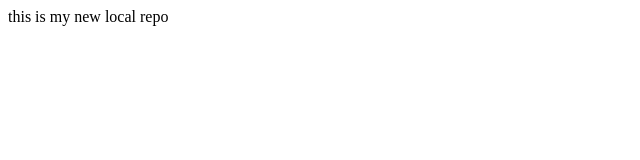
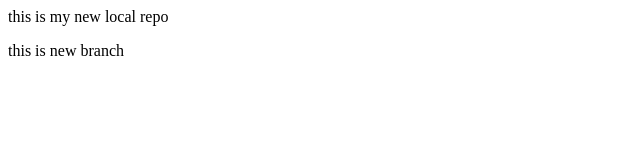
Before and after one commit to aditi-modi02/localrepo, a plain HTML site: page localrepo/index.html in a window 1280 px wide. Shown: the whole page, without its empty margins (0-640 px from the left). Drawn offline with Linux system fonts and the light colour scheme.

Commit message:
Add new feature

```diff
--- a/localrepo/index.html
+++ b/localrepo/index.html
@@ -1,2 +1,4 @@
 <p>this is my new local repo
 </p>
+<p> this is new branch
+</P>
```
